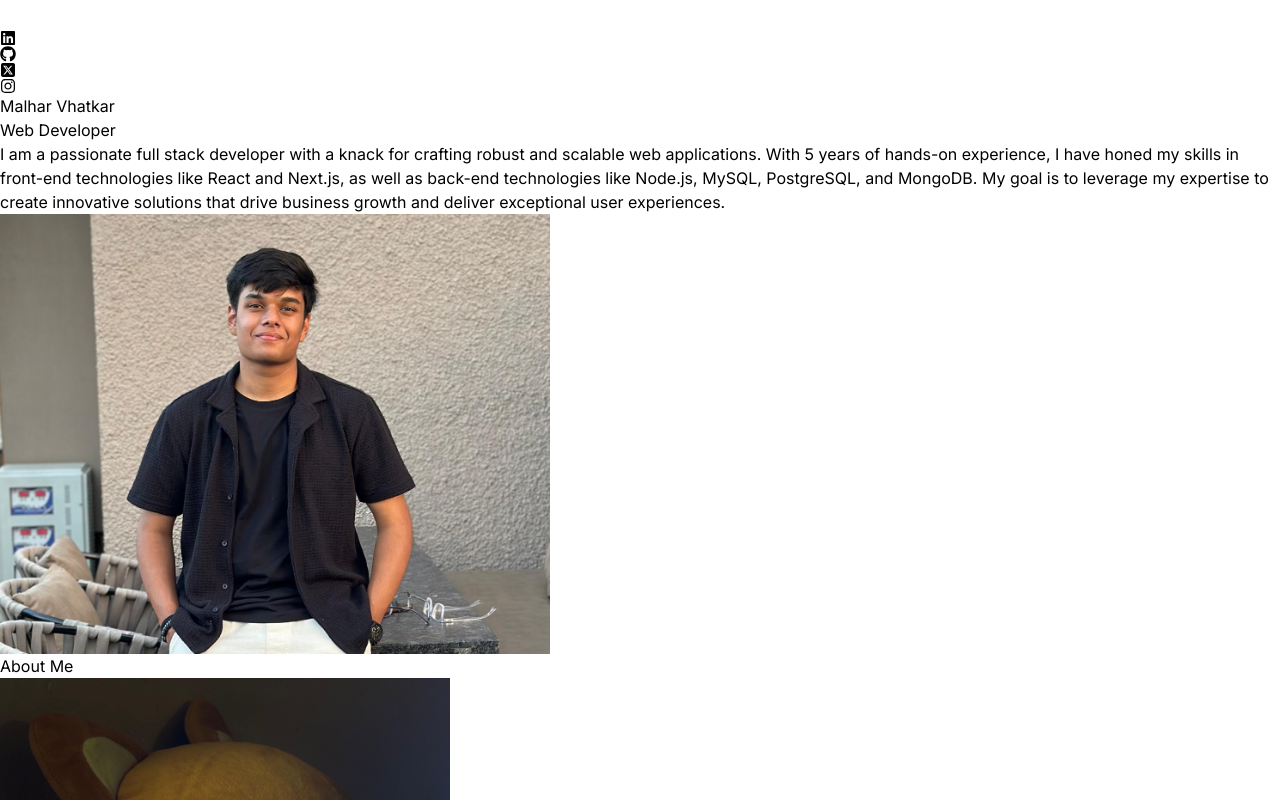
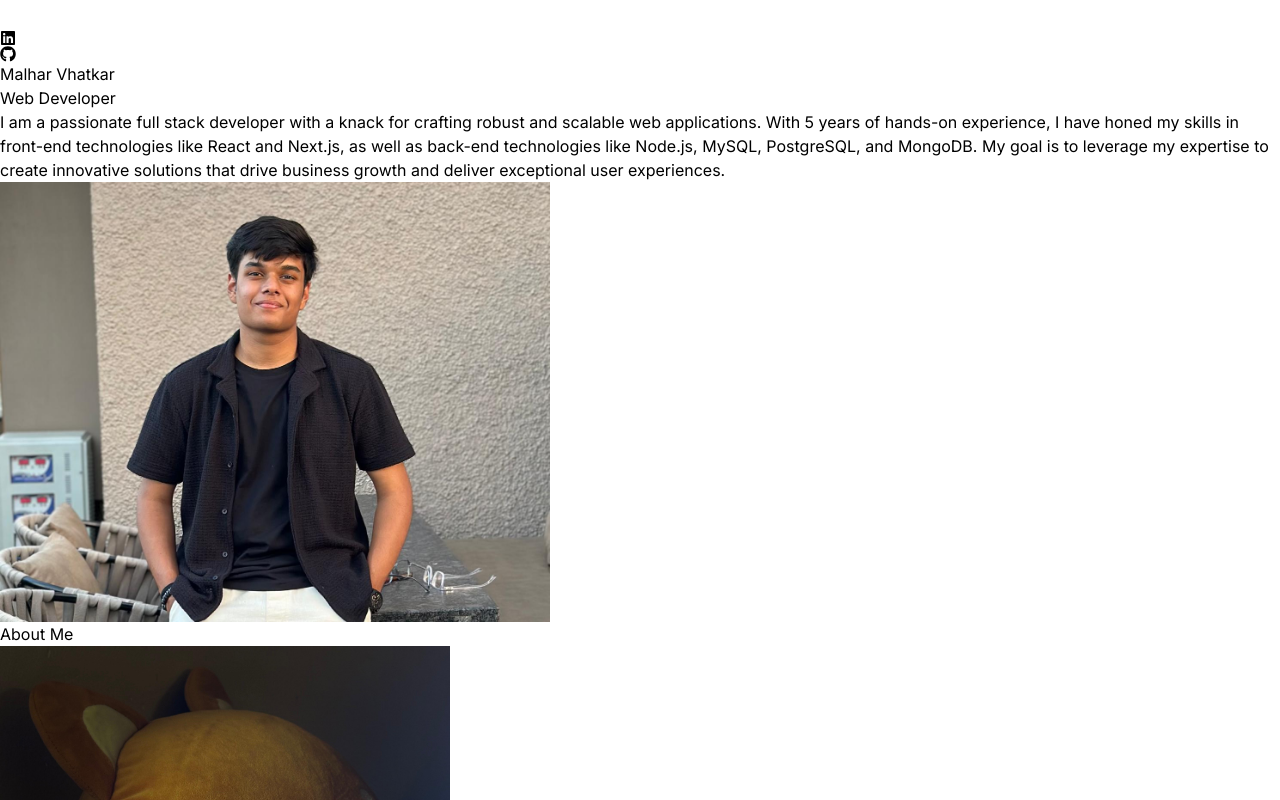
Before and after one commit to malhardv/portfolio-malhardv, a React (Vite) app: page / in a window 1280 px wide. Shown: the top 800 px of the page. Built offline with nearby package versions, Linux system fonts and the light colour scheme.

Commit message:
Update Navbar.jsx

```diff
--- a/src/Components/Navbar.jsx
+++ b/src/Components/Navbar.jsx
@@ -12,10 +12,8 @@ const Navbar = () => {
             <img src={logo} alt="logo" className='mx-7' width={90}/>
         </div>
         <div className='m-8 flex items-center justify-center gap-4 text-2xl'>
-          <FaLinkedin></FaLinkedin>
-          <FaGithub></FaGithub>
-          <FaSquareXTwitter></FaSquareXTwitter>
-          <FaInstagram></FaInstagram>
+          <a href = "https://www.linkedin.com/in/malhardv/"><FaLinkedin></FaLinkedin></a>
+          <a href = "https://github.com/malhardv"><FaGithub></FaGithub></a>
         </div>
     </nav>
   )
```
